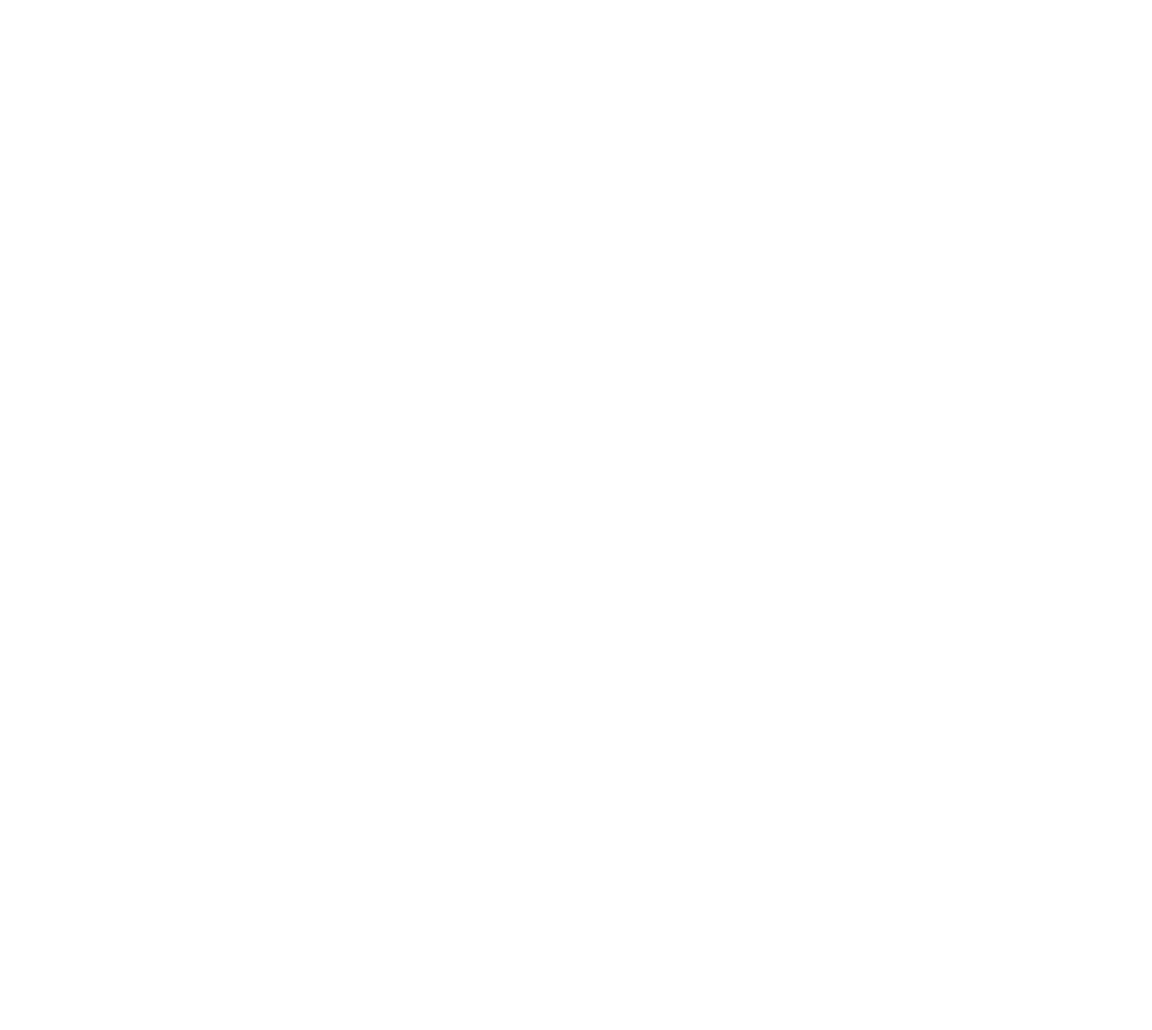
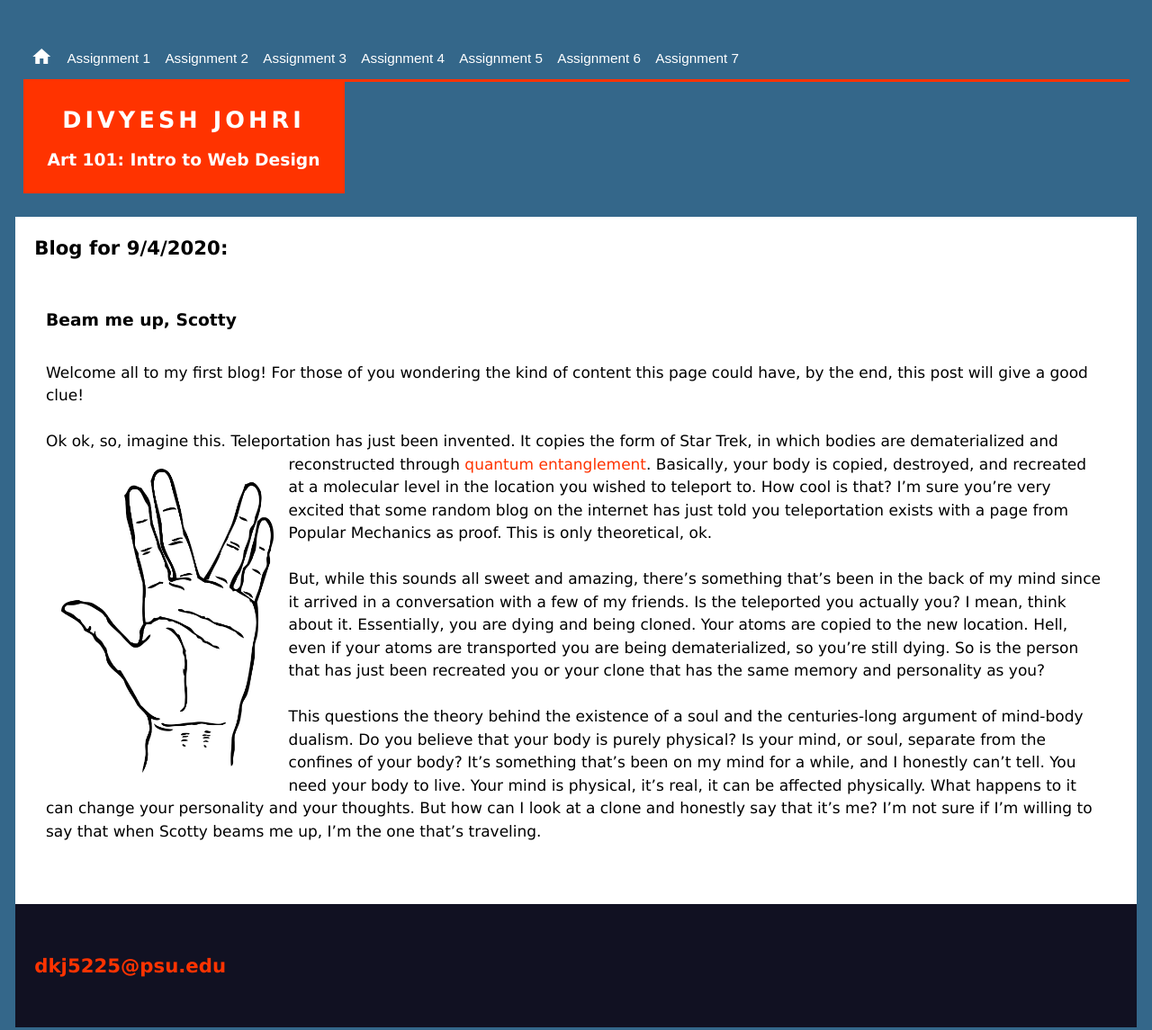
Before and after one commit to Divyesh-Johri/art101, a plain HTML site: page pages/assignment1.html in a window 1280 px wide. Shown: the whole page at 90% size. Before the commit the page ends 800 px from the top, so only its background shows below. Drawn offline with Linux system fonts and the light colour scheme.

Commit message:
Landing and Assignment 1

```diff
--- a/css/main.css
+++ b/css/main.css
@@ -1,12 +1,20 @@
 /* Main Site CSS */
+
+/* Main variables */
+:root{
+  --main-bg-color: #34678a;
+  --main-bg-color-dark: #0e1c25;
+  --main-accent-color: #ff3300;
+  --main-footer-color: #112;
+}
 
 /* Main elements */
 html {
   margin: 0 auto;
-  max-width: flex;
+  max-width: auto;
 }
 body {
-  background-color:#34678a;
+  background-color: var(--main-bg-color);
   font-family: verdana, sans-serif;
   font-size: 17px;
   padding: 0 1em 1em 1em;
@@ -17,54 +25,62 @@ header {
   padding: 0.5em;
   color: #fff;
 }
+article {
+  background-color: #fff;
+  padding-bottom: 1em;
+  /* padding-top: 1em; */
+}
 footer {
-  background-color: #112;
+  background-color: var(--main-footer-color);
   padding: 1em 0;
 }
 
 /* Title */
 .title{
-  display: flex;
-  max-width: 10em;
-  background-color: #ff3300;
+  /* display: flex; */
+  max-width: 20em;
+  background-color: var(--main-accent-color);
   justify-content: center;
+  align-items: center;
   padding: .5em;
 }
 
 /* Navbar */
 nav {
   margin-top: 2em;
-  margin-bottom: 1em;
+  /* margin-bottom: 1em; */
+  border-bottom: .2em solid var(--main-accent-color)
 }
 
 /* Navbar buttons */
 .btn-group{
-  justify-content: center;
+  justify-content: left;
   display: flex;
   flex-wrap: wrap;
 }
 .btn-group .button {
-  background-color: #4CAF50; /* Green */
-  border: 1px solid green;;
-  color: white;
+  background-color: var(--main-bg-color);
+  border: .1em solid var(--main-bg-color);
+  color: #fff;
   padding: .5em;
   text-align: center;
-  font-size: 16px;
+  font-size: 90%;
   cursor: pointer;
   float: left;
   transition-duration: 0.4s;
 }
+/* Prevent double borders */
 .btn-group .button:not(:last-child) {
-  border-right: none; /* Prevent double borders */
+  border-right: none;
 }
 .btn-group .button:hover {
-  background-color: #3e8e41; /* Green */
-  color: white;
+  background-color: var(--main-bg-color-dark);
+  color: #fff;
 }
 
 /* Text Styles */
 h1 {
-  font-size: 125%;
+  font-size: 150%;
   font-weight: bold;
   text-transform: uppercase;
   letter-spacing: 0.16em;
@@ -73,33 +89,41 @@ h1 {
   text-align: center;
 }
 h2 {
-  font-size: 105%;
-  margin: 0.5 0 0.6em 0;
-  text-align: center;
+  font-size: 125%;
+  padding: 1em;
+  text-align: left;
 }
 h3 {
-  font-size: 95%;
-  margin: 0.5em 0;
-  text-align: center;
+  font-size: 110%;
+  /* padding: .5em; */
+  text-align: left;
 }
 h4 {
   font-size: 95%;
   padding: 0.025em 0;
 }
 
+/* Assignments Explanation List */
+.assignmentsList{
+  padding: 0em 2em 2em 2em;
+  display: flex;
+  flex-direction: column;
+}
+
 p {
   font-size: 100%;
   line-height: 1.5em;
-  text-align: center;
+  text-align: left;
 }
 a:link {
+  color: var(--main-accent-color);
+  text-decoration: none;
+}
+
+/* a:visited {
   color: #c00;
   text-decoration: none;
-}
-a:visited {
-  color: #c00;
-  text-decoration: none;
-}
+} */
 
 
 figure {
@@ -109,6 +133,10 @@ figure {
 }
 figcaption {
   font-size: 90%;
+}
+.abstractImg{
+  float: left;
+  margin: auto;
 }
 
 th {
@@ -140,7 +168,3 @@ td {
   font-size: 95%;
   line-height: 1.5em;
 }
-article {
-  background-color: #fff;
-  padding-bottom: 1em;
-}
--- a/pages/assignment1.html
+++ b/pages/assignment1.html
@@ -0,0 +1,71 @@
+<!DOCTYPE HTML>
+<html lang=en>
+    <head>
+        <meta charset="utf-8" />
+        <meta name="viewport"content="width=device-width,user-scalable=yes"/>
+
+        <!-- Main styles -->
+        <link rel="stylesheet" type='text/css' href="../css/main.css">
+        <!-- Google icons -->
+        <link href="https://fonts.googleapis.com/icon?family=Material+Icons" rel="stylesheet">
+    </head>
+
+    <body>
+        <header>
+             <!-- Nav Bar -->
+             <nav>
+                <div class='btn-group'>
+                    <button class='button' onclick="document.location='../index.html'"><i class='material-icons'>home</i></button>
+                    <button class='button' onclick="document.location='assignment1.html'">Assignment 1</button>
+                    <button class='button' onclick="document.location='assignment2.html'">Assignment 2</button>
+                    <button class='button' onclick="document.location='assignment3.html'">Assignment 3</button>
+                    <button class='button' onclick="document.location='assignment4.html'">Assignment 4</button>
+                    <button class='button' onclick="document.location='assignment5.html'">Assignment 5</button>
+                    <button class='button' onclick="document.location='assignment6.html'">Assignment 6</button>
+                    <button class='button' onclick="document.location='assignment7.html'">Assignment 7</button>
+                </div>
+            </nav>
+
+            <div class='title'>
+                <h1>Divyesh Johri</h1>
+                <h3 style='text-align: center;'>Art 101: Intro to Web Design</h3>
+            </div>
+
+        </header>
+
+        <article>
+            <h2>Blog for 9/4/2020:</h2>
+
+            <section class='assignmentsList'>
+                <h3>Beam me up, Scotty</h3>
+                <p>Welcome all to my first blog! For those of you wondering the kind of content this page could have, by
+                    the end, this post will give a good clue!
+                    <br><br>Ok ok, so, imagine this. Teleportation has just been invented. It copies the form of
+                    Star Trek, in which bodies are dematerialized and reconstructed through
+                    <a href='https://www.popularmechanics.com/science/a25699/how-quantum-teleportation-works/' target='_blank'>quantum entanglement</a>.
+                    <img class='abstractImg' style='max-width: 20%; height: auto; padding: 1em 1em'
+                    src='../images/startrek.png' alt='Star Trek'>
+                    Basically, your body is copied, destroyed, and recreated at a molecular level in the location
+                    you wished to teleport to. How cool is that? I’m sure you’re very excited that some random blog
+                    on the internet has just told you teleportation exists with a page from Popular Mechanics as proof.
+                    This is only theoretical, ok.
+                    <br><br>But, while this sounds all sweet and amazing, there’s something that’s been in the back of
+                    my mind since it arrived in a conversation with a few of my friends. Is the teleported you actually
+                    you? I mean, think about it. Essentially, you are dying and being cloned. Your atoms are copied to the
+                    new location. Hell, even if your atoms are transported you are being dematerialized, so you’re still dying.
+                    So is the person that has just been recreated you or your clone that has the same memory and personality as you?
+                    <br><br>This questions the theory behind the existence of a soul and the centuries-long argument
+                    of mind-body dualism. Do you believe that your body is purely physical? Is your mind, or soul,
+                    separate from the confines of your body? It’s something that’s been on my mind for a while, and
+                    I honestly can’t tell. You need your body to live. Your mind is physical, it’s real, it can be
+                    affected physically. What happens to it can change your personality and your thoughts. But how can
+                    I look at a clone and honestly say that it’s me? I’m not sure if I’m willing to say that when Scotty
+                    beams me up, I’m the one that’s traveling.</p>
+            </section>
+        </article>
+
+        <footer>
+            <h2><a href="mailto:dkj5225@psu.edu">dkj5225@psu.edu</a></h2>
+        </footer>
+    </body>
+</html>
```
Also changed, not shown: index.html (+70 -20 lines), images/startrek.png (added).
